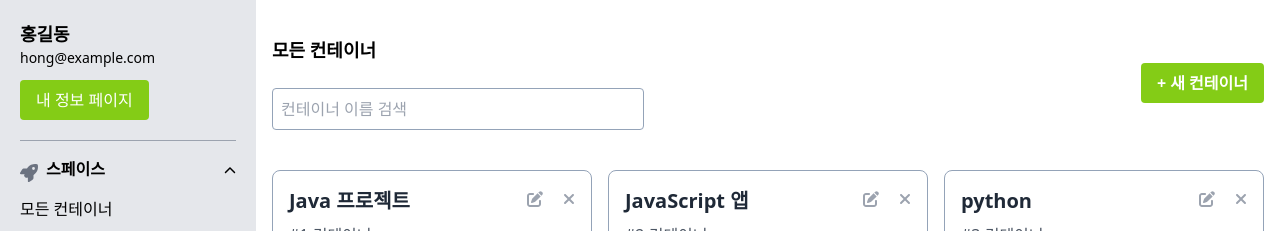
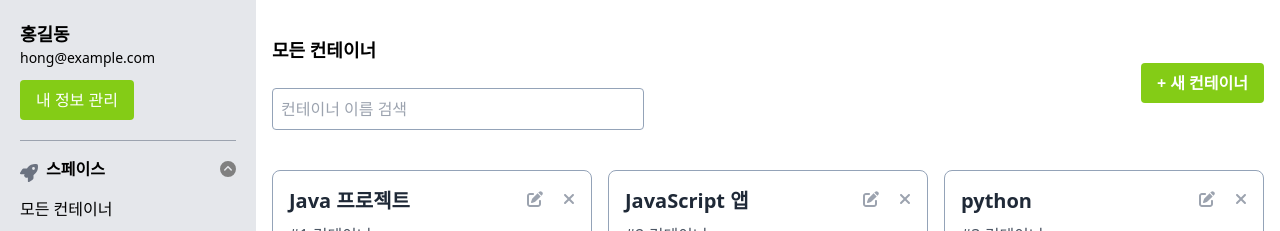
Before and after one commit to dogfoot-birdfoot/ide-front, a React (Create React App) app: page /container in a window 1280 px wide. Shown: the top 231 px of the page. Built offline with nearby package versions, Linux system fonts and the light colour scheme; data requests are answered from the project's data file.

Commit message:
style: 아이콘 스타일변경

```diff
--- a/src/components/sidebar/Sidebar.tsx
+++ b/src/components/sidebar/Sidebar.tsx
@@ -1,7 +1,7 @@
 import React, { useState } from "react"
 import { Link } from "react-router-dom"
 import { FontAwesomeIcon } from "@fortawesome/react-fontawesome"
-import { faChevronDown, faChevronUp } from "@fortawesome/free-solid-svg-icons"
+import { faCircleChevronDown, faCircleChevronUp } from "@fortawesome/free-solid-svg-icons"
 import { faRocket } from "@fortawesome/free-solid-svg-icons"
 
 export type SidebarProps = {
@@ -25,9 +25,8 @@ const Sidebar: React.FC<SidebarProps> = ({ userName, userEmail, containers }) =>
       <div className="mb-5">
         <h2 className="text-lg font-semibold">{userName}</h2>
         <p className="text-sm">{userEmail}</p>
-        <Link to="/profile">
-          <button className="mt-3 px-4 py-2 bg-lime-500 text-white rounded hover:bg-lime-600">내 정보 페이지</button>
-        </Link>
+
+        <button className="mt-3 px-4 py-2 bg-lime-500 text-white rounded hover:bg-lime-600">내 정보 관리</button>
       </div>
 
       {/* 유저 정보와 스페이스 섹션 사이의 실선 */}
@@ -37,12 +36,16 @@ const Sidebar: React.FC<SidebarProps> = ({ userName, userEmail, containers }) =>
       <div>
         <div className="flex justify-between">
           <div className="flex items-center mb-2">
-            <FontAwesomeIcon icon={faRocket} className="text-lg text-gray-500 mr-2 cursor-pointer" />
+            <FontAwesomeIcon icon={faRocket} className="text-lg text-gray-500 mr-2 " />
             <h3 className="font-semibold mb-2">스페이스</h3>
           </div>
           <div>
-            <button onClick={() => setIsSpaceExpanded(!isSpaceExpanded)} className="text-xs">
-              {isSpaceExpanded ? <FontAwesomeIcon icon={faChevronUp} /> : <FontAwesomeIcon icon={faChevronDown} />}
+            <button onClick={() => setIsSpaceExpanded(!isSpaceExpanded)} className="text-md">
+              {isSpaceExpanded ? (
+                <FontAwesomeIcon icon={faCircleChevronUp} color="gray" />
+              ) : (
+                <FontAwesomeIcon icon={faCircleChevronDown} color="gray" />
+              )}
             </button>
           </div>
         </div>
```
Also changed, not shown: db.json (+8 -2 lines).
